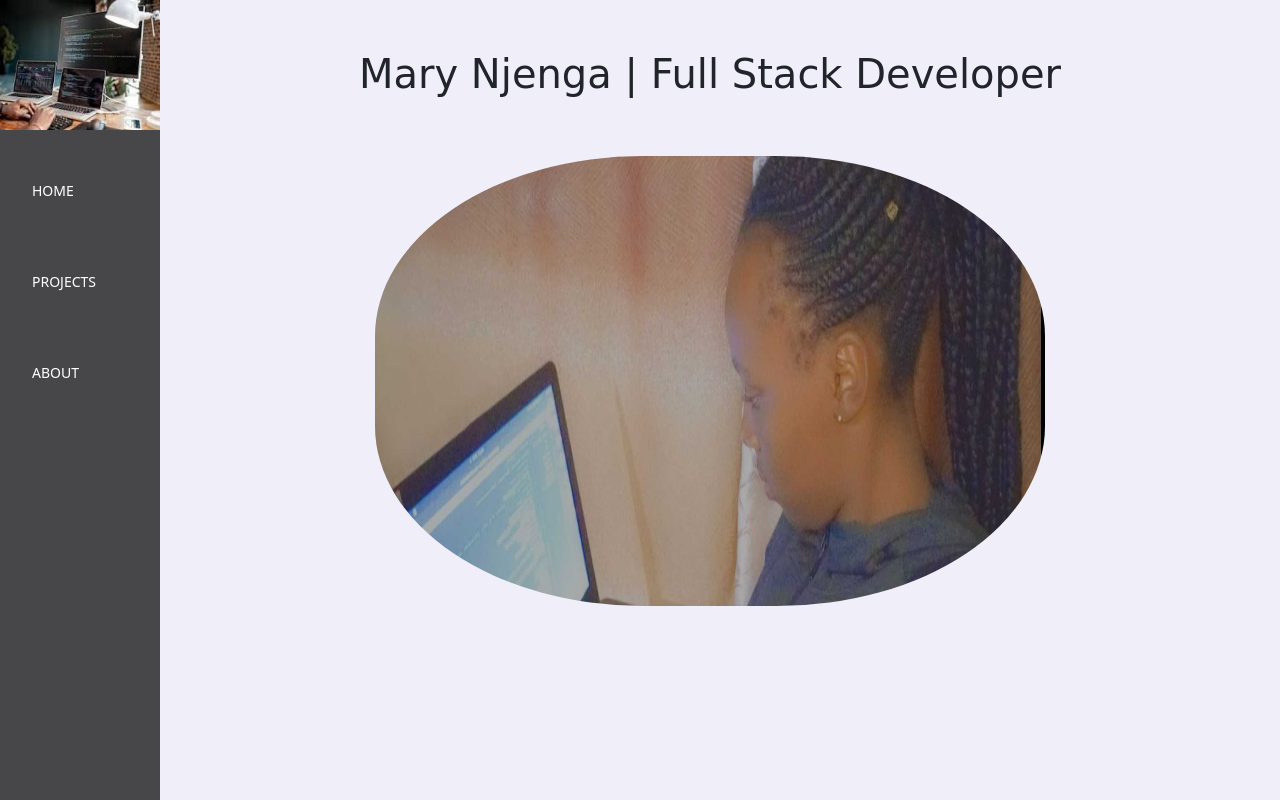
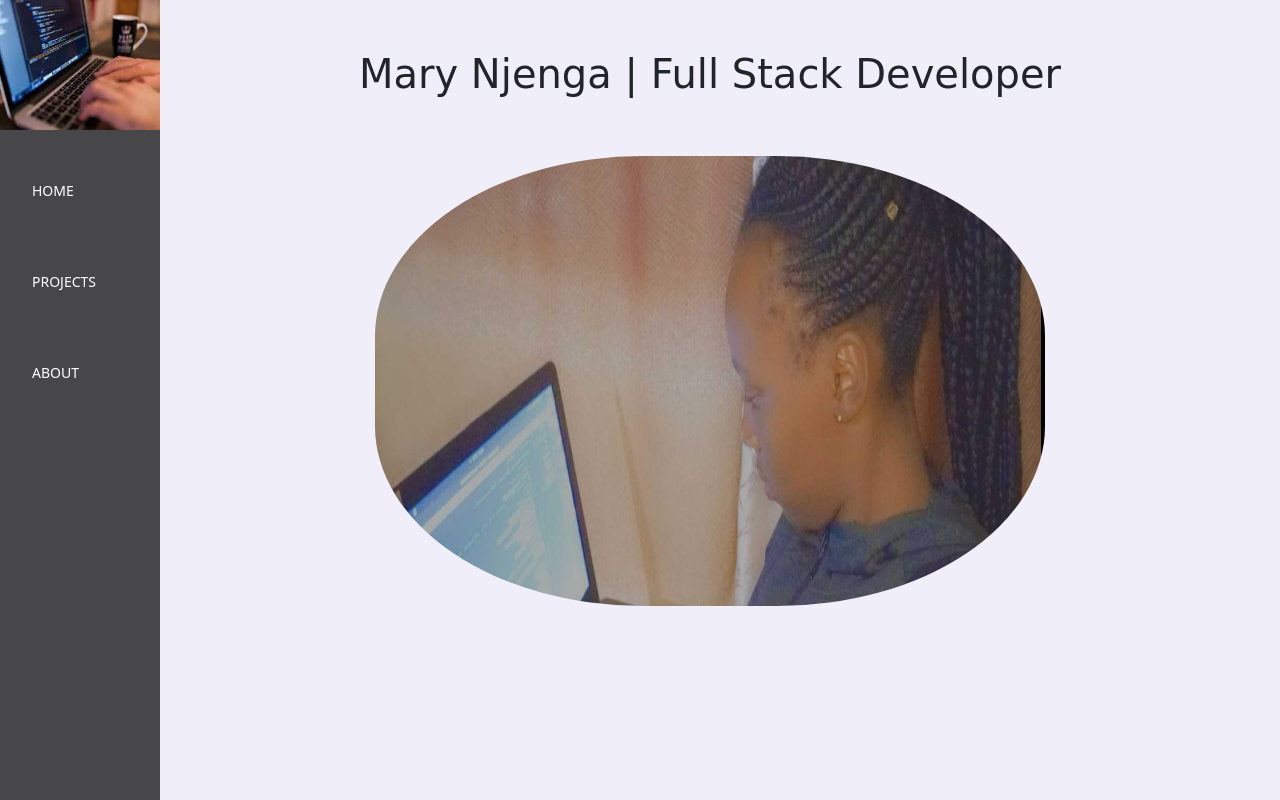
Before and after one commit to mary-wan/portfolio, a plain HTML site: page index.html in a window 1280 px wide. Drawn offline with Linux system fonts and the light colour scheme; a web font is replaced by a local one.

Commit message:
change site logo

```diff
--- a/index.html
+++ b/index.html
@@ -16,7 +16,7 @@
 <body>
     <header>
         <nav>
-            <img src="img/logo1.jpeg" alt="logo" width="100%" height="130px">
+            <img src="img/logo.jpeg" alt="logo" width="100%" height="130px">
             <ul>
                 <li><a href="index.html">HOME</a></li>
                 <li><a href="project.html">PROJECTS</a></li>
```
